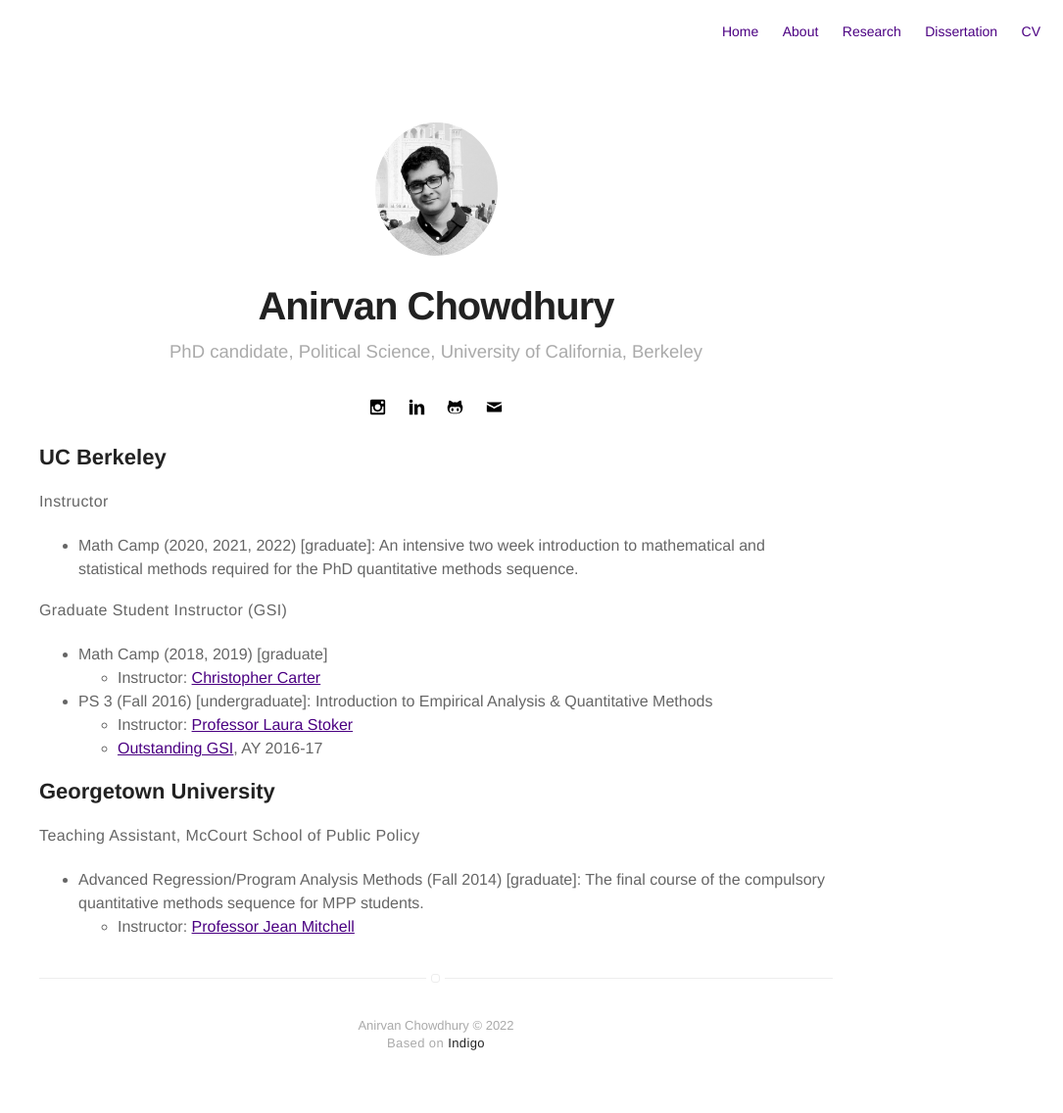
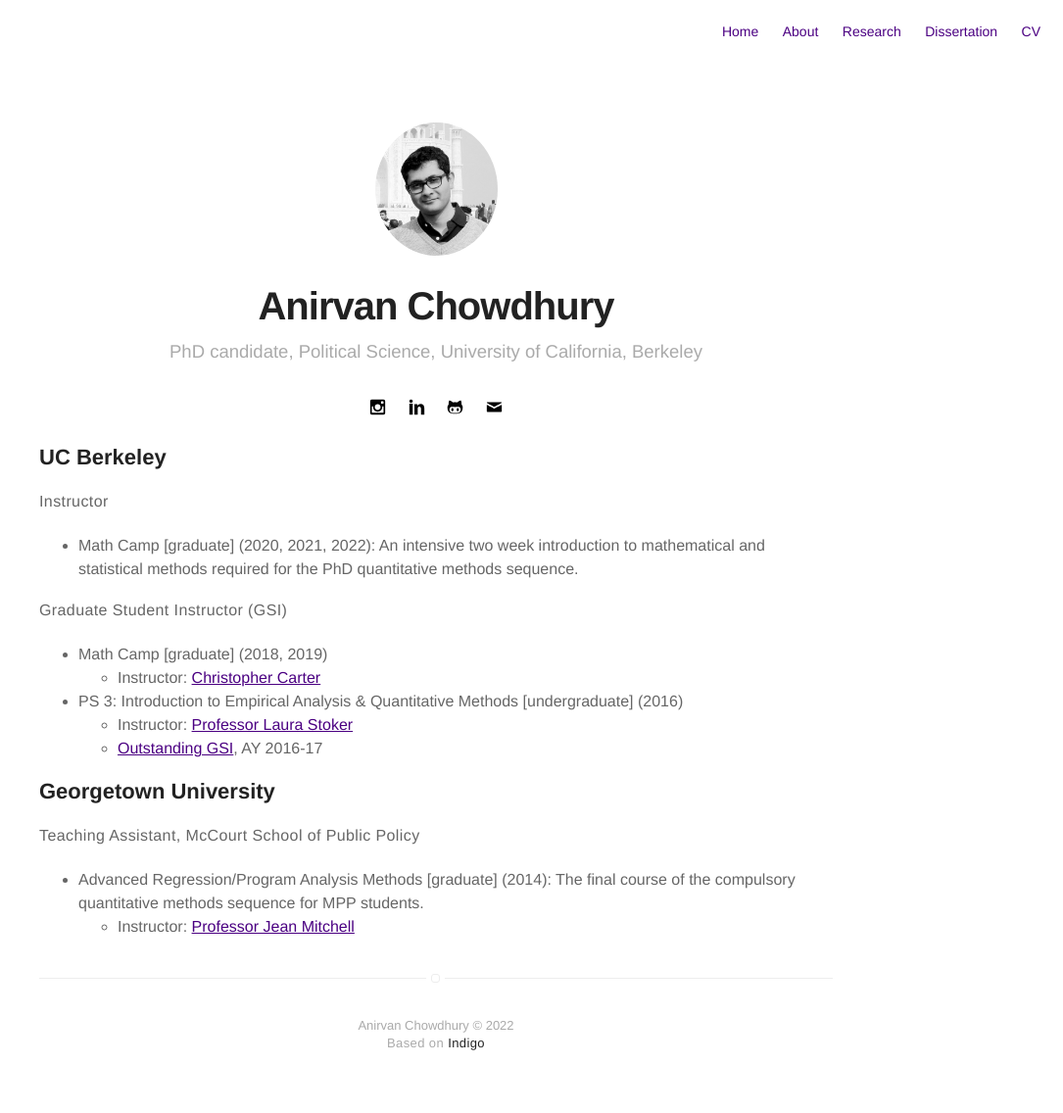
Before and after one commit to anirvanchowdhury/anirvanchowdhury.github.io, a Jekyll site: the page built from teaching.md, in a window 1280 px wide. Shown: the whole page at 98% size, without its empty margins (195-1280 px from the left). Built offline with Jekyll 4.4.1, drawn with Linux system fonts in a browser that asks for light colours.

Commit message:
research teaching

```diff
--- a/teaching.md
+++ b/teaching.md
@@ -6,16 +6,16 @@ permalink: /teaching/index.html
 
 ## UC Berkeley
 Instructor
-* Math Camp (2020, 2021, 2022) [graduate]: An intensive two week introduction to mathematical and statistical methods required for the PhD quantitative methods sequence.
+* Math Camp [graduate] (2020, 2021, 2022): An intensive two week introduction to mathematical and statistical methods required for the PhD quantitative methods sequence.
 
 Graduate Student Instructor (GSI)
-* Math Camp (2018, 2019) [graduate]
+* Math Camp [graduate] (2018, 2019)
 	- Instructor: [Christopher Carter](http://christopherleecarter.com/)
-* PS 3 (Fall 2016) [undergraduate]: Introduction to Empirical Analysis & Quantitative Methods
+* PS 3: Introduction to Empirical Analysis & Quantitative Methods [undergraduate] (2016)
 	- Instructor: [Professor Laura Stoker](http://polisci.berkeley.edu/people/person/laura-stoker)
 	- [Outstanding GSI](http://gsi.berkeley.edu/programs-services/award-programs/ogsi/), AY 2016-17
 
 ## Georgetown University
 Teaching Assistant, McCourt School of Public Policy
-* Advanced Regression/Program Analysis Methods (Fall 2014) [graduate]: The final course of the compulsory quantitative methods sequence for MPP students.
+* Advanced Regression/Program Analysis Methods [graduate] (2014): The final course of the compulsory quantitative methods sequence for MPP students.
 	- Instructor: [Professor Jean Mitchell](https://gufaculty360.georgetown.edu/s/faculty-profile?netid=mitchejm%2F)
```
Also changed, not shown: research.md (+2 -1 lines).
